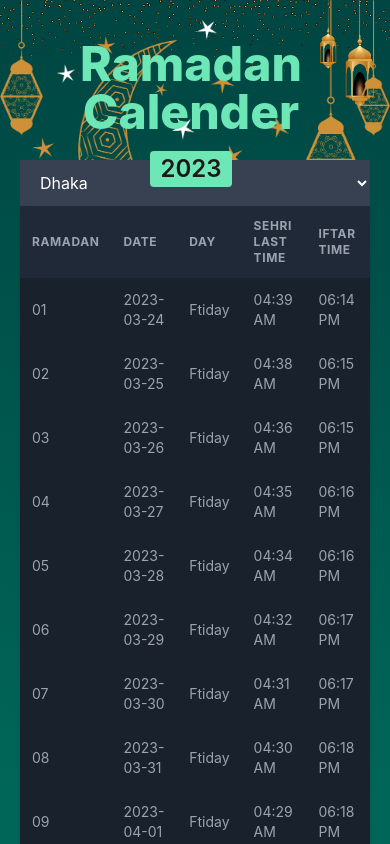
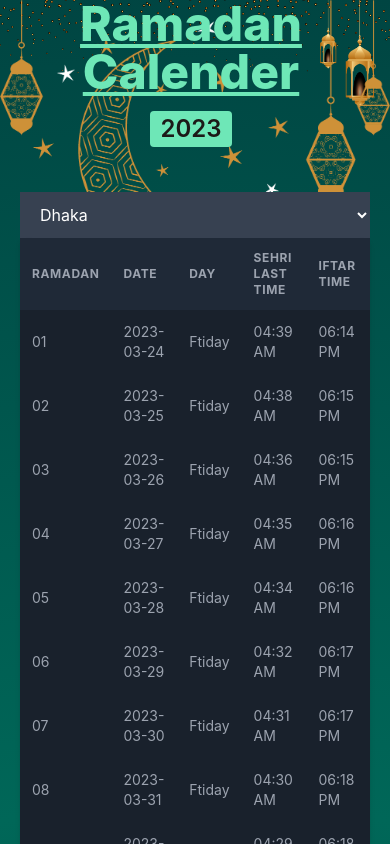
Before and after one commit to NafisMahmudAyon/ramadan-schedule, a React (Create React App) app: page / in a window 390 px wide. Shown: the top 844 px of the page. Built offline with nearby package versions, Linux system fonts and the light colour scheme.

Commit message:
responsive update

```diff
--- a/src/App.js
+++ b/src/App.js
@@ -167,13 +167,13 @@ const App = () => {
       <div className='bg2'>
         <img src={BG2} alt='a' />
       </div>
-      <div className='heading font-bold text-5xl sm:text-3xl md:text-3xl text-center pt-10 top-0 left-[50%] text-emerald-300'>
+      <div className='heading font-bold text-5xl sm:text-3xl md:text-3xl text-center sm:pt-2 md:pt-10 lg:pt-10 top-0 left-[50%] text-emerald-300'>
 
         <h1 class=" inline-block head items-center text-5xl  font-extrabold">Ramadan Calender</h1><span class="inline-block text bg-emerald-300 text-stone-900 text-2xl font-semibold mr-2 px-2.5 py-0.5 rounded ml-2">2023</span>
 
         </div>
       <div className='content grid'>
-        <div className='schedule w-full px-5 mt-40 mb-10'>
+        <div className='schedule w-full px-5 mt-48 mb-10'>
 
           <select id="options" value={selectedOption} onChange={handleChange} class="block w-full px-4 py-3 bg-gray-700 border-gray-600 placeholder-gray-400 text-white focus:ring-blue-500 focus:border-blue-500">
             <option selected value="Dhaka">Dhaka</option>
```
